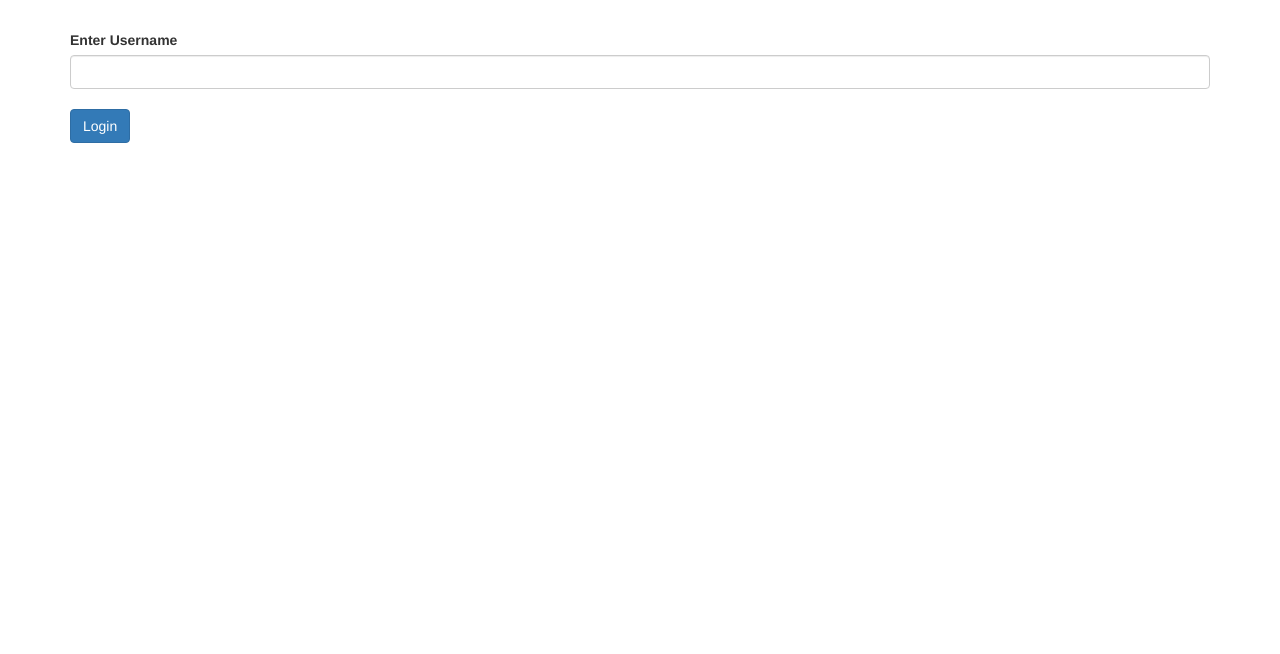
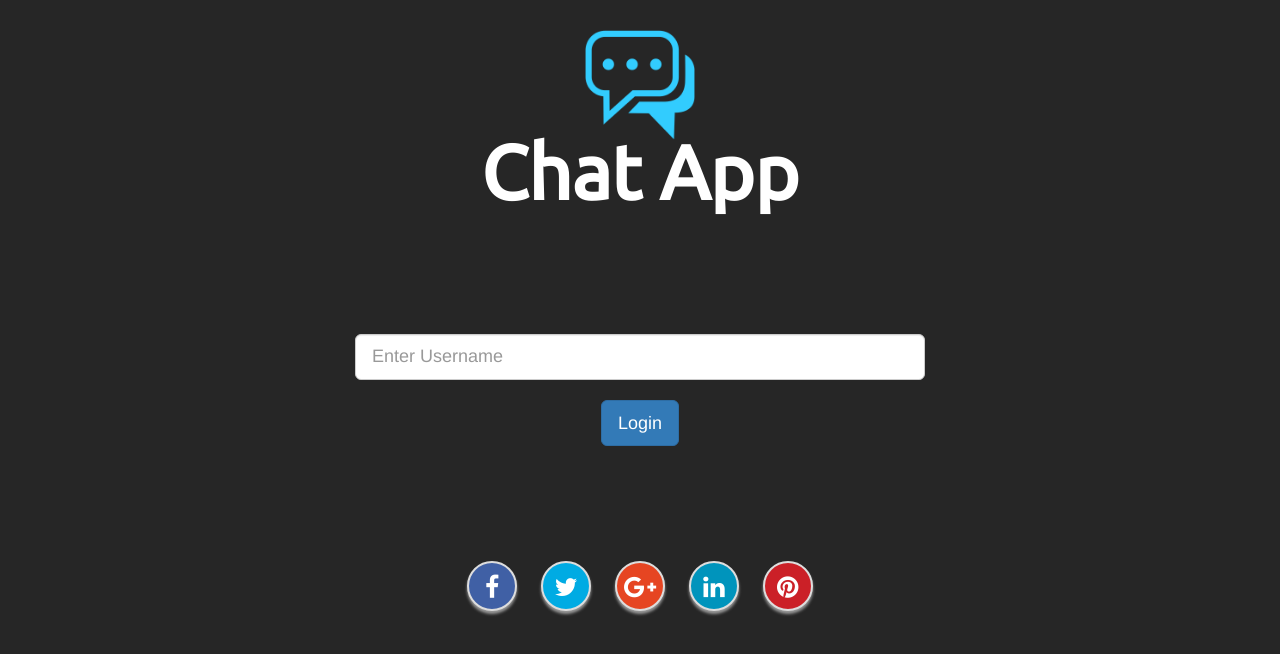
Before and after one commit to shubhamsoni136/Chat-app, a website: page index.html in a window 1280 px wide. Drawn offline with nearby package versions, Linux system fonts and the light colour scheme; no server answers.

Commit message:
files added

```diff
--- a/index.html
+++ b/index.html
@@ -3,36 +3,43 @@
     <title>
       Chat-app
     </title>
+    <meta name="viewport" content="width=device-width, initial-scale=1.0">
+    <link href="//netdna.bootstrapcdn.com/font-awesome/4.1.0/css/font-awesome.min.css" rel="stylesheet">
+    <link href='https://fonts.googleapis.com/css?family=Ubuntu' rel='stylesheet'>
     <link rel="stylesheet" href="https://maxcdn.bootstrapcdn.com/bootstrap/3.3.7/css/bootstrap.min.css">
     <script src="https://ajax.googleapis.com/ajax/libs/jquery/3.2.1/jquery.min.js"></script>
     <script src="/socket.io/socket.io.js"></script>
-    <style>
-    body{
-      margin-top: 30px;
-    }
-    #messageArea{
-      display: none
-    }
-    </style>
+    <link rel="stylesheet" type ="text/css" href="/main.css">
   </head>
-  <body>
+  <body >
     <div class="container">
-      <div id="userArea" class="row">
-        <div class="col-md-12">
-          <form id="userForm">
-            <div class="form-group">
-              <label>Enter Username</label>
-              <input class="form-control" id="username"></input>
+      <div id="userArea" class="row" style="text-align:center">
+        <img id="logo1" src ="/logo.png" height="110px">
+        <h1 id="logo2">Chat App</h1>
+        <div class="col-md-12 " style="margin-bottom:90px">
+          <form id="userForm" style="margin-top:110px;text-align:center;">
+            <div class="form-group " style="text-align:centers">
+              <div style="margin:0 auto;width:50%">
+              <input  class="form-control input-lg" id="username" placeholder="Enter Username"></input>
               <br/>
-              <input type="submit" class="btn btn-primary" value="Login"/>
+              <input type="submit" class="btn btn-primary btn-lg" value="Login"/>
+            </div>
             </div>
           </form>
         </div>
+        <div id="social">
+			<a class="facebookBtn smGlobalBtn" href="https://www.facebook.com/shubhamsoni136" ></a>
+			<a class="twitterBtn smGlobalBtn" href="https://twitter.com/sony_shubh" ></a>
+			<a class="googleplusBtn smGlobalBtn" href="https://plus.google.com/+shubhamsoni136" ></a>
+			<a class="linkedinBtn smGlobalBtn" href="https://www.linkedin.com/in/shubham-soni-aa46b3122/" ></a>
+			<a class="pinterestBtn smGlobalBtn" href="https://in.pinterest.com/shubhamsoni136/" ></a>
+		</div>
+
       </div>
-      <div id="messageArea" class="row">
+      <div id="messageArea" class="row" style="font-family:Ubuntu">
         <div class="col-md-4">
           <div class="well">
-            <h3>Online Users</h3>
+            <h3 >Online Users</h3>
             <ul class="list-group" id ="users"></ul>
           </div>
         </div>
@@ -40,7 +47,7 @@
           <div class="chat" id ="chat"></div>
           <form id="messageForm">
             <div class="form-group">
-              <label>Enter Message</label>
+              <span style="color:#fff"><label>Enter Message</label></span>
               <textarea class="form-control" id="message"></textarea>
               <br/>
               <input type="submit" class="btn btn-primary" value="Send Message"/>
@@ -49,45 +56,6 @@
         </div>
       </div>
     </div>
-    <script>
-    $(function(){
-      var socket = io.connect();
-      var $messageForm = $('#messageForm');
-      var $message = $('#message');
-      var $chat = $('#chat');
-      var $users =$('#users');
-      var $userArea = $('#userArea');
-      var $messageArea= $('#messageArea');
-      var $userForm = $('#userForm');
-      var $username = $('#username');
-
-      $messageForm.submit(function(e){
-        e.preventDefault();
-        socket.emit('send message',$message.val());
-        $message.val('');
-      });
-      socket.on('new message',function(data){
-        $chat.append('<div class="well"><strong>'+data.users+"</strong>:"+data.msg+'</div>');
-      });
-      $userForm.submit(function(e){
-        e.preventDefault();
-        socket.emit('new user',$username.val(),function(data){
-          if(data){
-            $userArea.hide();
-            $messageArea.show();
-
-          }
-        });
-        $username.val('');
-      });
-      socket.on('get user',function(data){
-        var html ='';
-        for(var i=0;i<data.length;i++){
-            html+='<li class="list-group-item">'+data[i]+'</li>';
-        }
-        $users.html(html);
-      });
-    });
-    </script>
+    <script src="/new.js"></script>
   </body>
 </html>
--- /dev/null
+++ b/main.css
@@ -0,0 +1,128 @@
+@import url('//maxcdn.bootstrapcdn.com/font-awesome/4.3.0/css/font-awesome.min.css');
+body{
+  margin-top: 30px;
+  background-color: #262626
+}
+.chat{
+  padding: 20px;
+  height:450px;
+  overflow: auto;
+  margin-bottom: 20px;
+  background-color: #fff;
+  border-radius: 5px;
+}
+#messageArea{
+  display: none;
+}
+#logo2{
+  font-weight: bold;
+  font-size: 76px;
+  color:#fff;
+  font-family:Ubuntu;
+  margin-top: -10px;
+}
+#social {
+  margin: 10px auto;
+  text-align: center;
+}
+.smGlobalBtn { /* global button class */
+    display: inline-block;
+    position: relative;
+    cursor: pointer;
+    width: 50px;
+    height: 50px;
+    border:2px solid #ddd; /* add border to the buttons */
+    box-shadow: 0 3px 3px #999;
+    padding: 0px;
+    text-decoration: none;
+    text-align: center;
+    color: #fff;
+    margin:10px;
+    font-size: 25px;
+    font-weight: normal;
+    line-height: 2em;
+    border-radius: 27px;
+    -moz-border-radius:27px;
+    -webkit-border-radius:27px;
+}
+
+/* facebook button class*/
+.facebookBtn{
+    background: #4060A5;
+}
+
+.facebookBtn:before{ /* use :before to add the relevant icons */
+    font-family: "FontAwesome";
+    content: "\f09a"; /* add facebook icon */
+}
+
+.facebookBtn:hover{
+    color: #4060A5;
+    background: #fff;
+    border-color: #4060A5; /* change the border color on mouse hover */
+}
+
+/* twitter button class*/
+.twitterBtn{
+    background: #00ABE3;
+}
+
+.twitterBtn:before{
+      font-family: "FontAwesome";
+      content: "\f099"; /* add twitter icon */
+
+}
+
+.twitterBtn:hover{
+      color: #00ABE3;
+      background: #fff;
+      border-color: #00ABE3;
+}
+
+/* google plus button class*/
+.googleplusBtn{
+    background: #e64522;
+}
+
+.googleplusBtn:before{
+      font-family: "FontAwesome";
+      content: "\f0d5"; /* add googleplus icon */
+}
+
+.googleplusBtn:hover{
+      color: #e64522;
+      background: #fff;
+      border-color: #e64522;
+}
+
+/* linkedin button class*/
+.linkedinBtn{
+    background: #0094BC;
+}
+
+.linkedinBtn:before{
+      font-family: "FontAwesome";
+      content: "\f0e1"; /* add linkedin icon */
+}
+
+.linkedinBtn:hover{
+      color: #0094BC;
+      background: #fff;
+      border-color: #0094BC;
+}
+
+/* pinterest button class*/
+.pinterestBtn{
+    background: #cb2027;
+}
+
+.pinterestBtn:before{
+      font-family: "FontAwesome";
+      content: "\f0d2"; /* add pinterest icon */
+}
+
+.pinterestBtn:hover{
+      color: #cb2027;
+      background: #fff;
+      border-color: #cb2027;
+}
--- /dev/null
+++ b/new.js
@@ -0,0 +1,38 @@
+$(function(){
+  var socket = io.connect();
+  var $messageForm = $('#messageForm');
+  var $message = $('#message');
+  var $chat = $('#chat');
+  var $users =$('#users');
+  var $userArea = $('#userArea');
+  var $messageArea= $('#messageArea');
+  var $userForm = $('#userForm');
+  var $username = $('#username');
+
+  $messageForm.submit(function(e){
+    e.preventDefault();
+    socket.emit('send message',$message.val());
+    $message.val('');
+  });
+  socket.on('new message',function(data){
+    $chat.append('<div class="well"><strong>'+data.users+"</strong>:"+data.msg+'</div>');
+  });
+  $userForm.submit(function(e){
+    e.preventDefault();
+    socket.emit('new user',$username.val(),function(data){
+      if(data){
+        $userArea.hide();
+        $messageArea.show();
+
+      }
+    });
+    $username.val('');
+  });
+  socket.on('get user',function(data){
+    var html ='';
+    for(var i=0;i<data.length;i++){
+        html+='<li class="list-group-item"><i class="fa fa-circle" style="color:#00E103;font-size:12px"></i>&nbsp'+data[i]+'</li>';
+    }
+    $users.html(html);
+  });
+});
```
Also changed, not shown: server.js (+9 -0 lines), logo.png (added).
